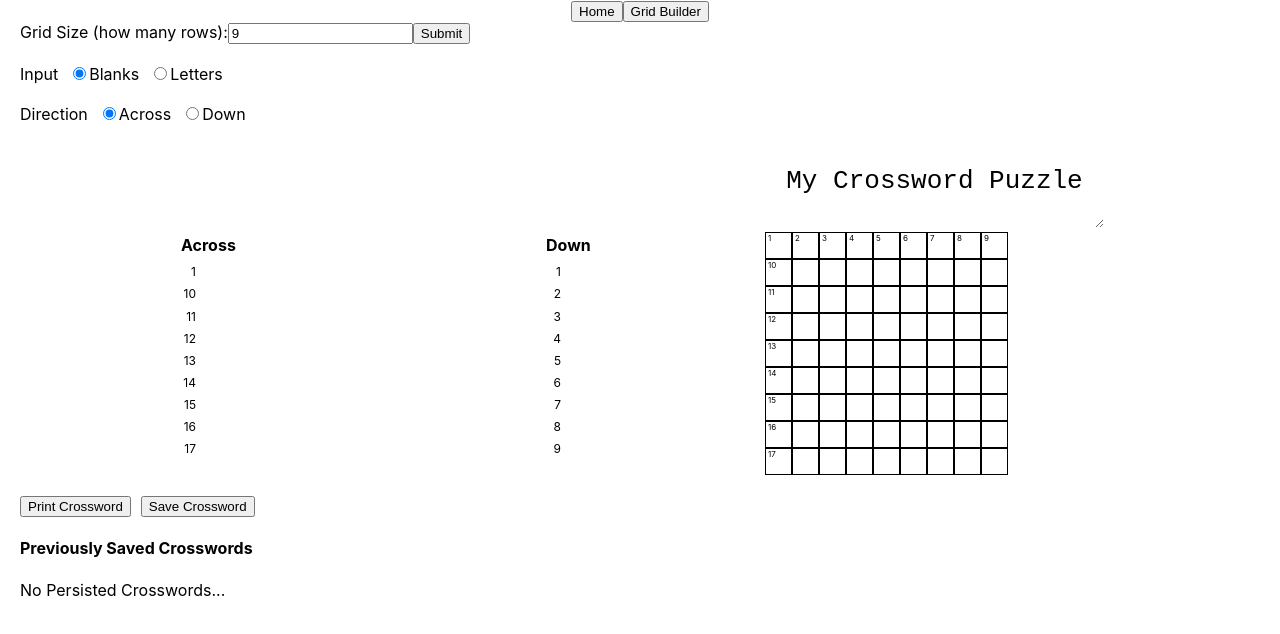
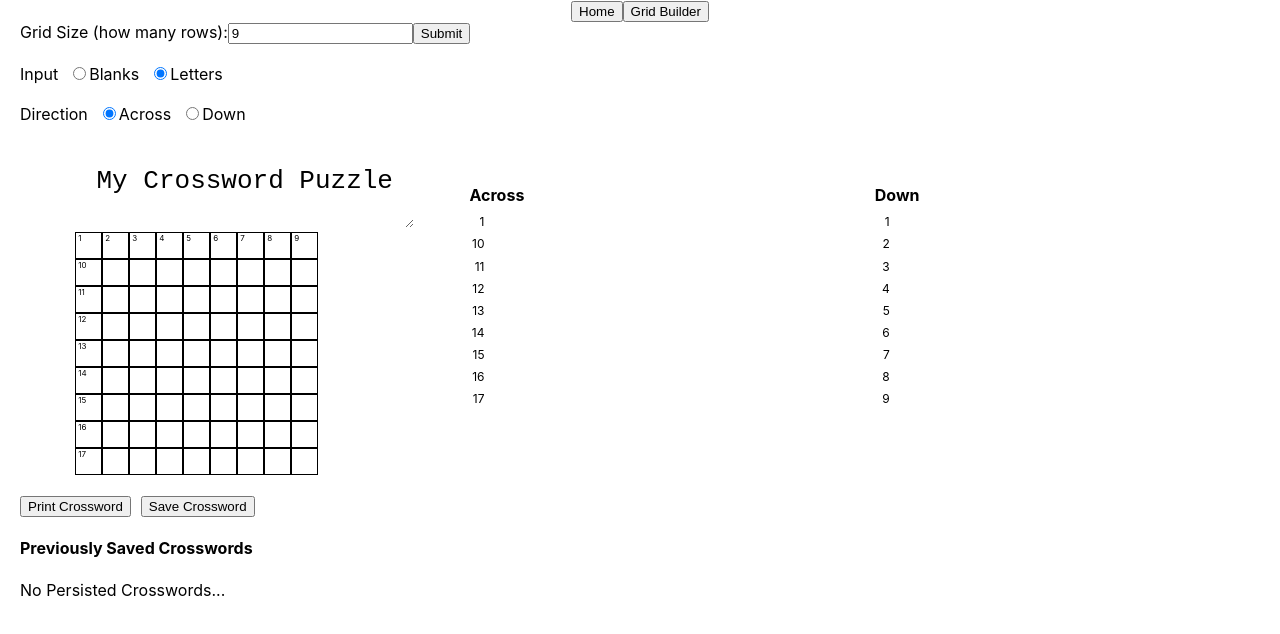
Before and after one commit to sfletche/crossword-builder, a React (Create React App) app: page /grid-builder in a window 1280 px wide. Shown: the top 634 px of the page. Built offline with nearby package versions, Linux system fonts and the light colour scheme.

Commit message:
some formatting

```diff
--- a/src/AcrossClues.css
+++ b/src/AcrossClues.css
@@ -23,7 +23,7 @@
 }
 
 .space-between {
-  justify-content: space-between;
+  /*justify-content: space-between;*/
 }
 
 .mb5 {
--- a/src/AcrossClues.react.js
+++ b/src/AcrossClues.react.js
@@ -71,7 +71,7 @@ export default class AcrossClues extends React.Component {
     const { clueState, onClueUpdate } = this.props;
     const { clues, showDropdown } = this.state;
   	return (
-  		<div className="mt50 flex minw350 space-between">
+  		<div className="flex minw350 space-between">
         <div>
           {showDropdown &&
             <Dropdown
--- a/src/CrosswordBuilder.react.js
+++ b/src/CrosswordBuilder.react.js
@@ -25,7 +25,7 @@ export default function CrosswordBuilder() {
   const [gridState, setGridState] = useState(initializeGrid());
   const [clueState, setClueState] = useState(initializeClues(gridState))
   const [tempSize, setTempSize] = useState(INIT_SIZE);
-  const [blanks, setBlanks] = useState(true);
+  const [blanks, setBlanks] = useState(false);
   const [across, setAcross] = useState(true);
   const [title, updateTitle] = useState("My Crossword Puzzle");
 
@@ -141,11 +141,6 @@ export default function CrosswordBuilder() {
         onSetDown={handleSetDown}
       />
       <div ref={componentRef} className="printable">
-        <Clues
-          clueState={clueState}
-          gridState={gridState}
-          onClueUpdate={handleClueUpdate}
-        />
         <Puzzle
           direction={across ? 'across' : 'down'}
           gridSize={gridSize}
@@ -155,6 +150,11 @@ export default function CrosswordBuilder() {
           onGridUpdate={handleGridUpdate}
           title={title}
           updateTitle={updateTitle}
+        />
+        <Clues
+          clueState={clueState}
+          gridState={gridState}
+          onClueUpdate={handleClueUpdate}
         />
       </div>
       <div className="mt20">
--- a/src/DownClues.react.js
+++ b/src/DownClues.react.js
@@ -52,7 +52,7 @@ export default class DownClues extends React.Component {
     const { clueState, onClueUpdate } = this.props;
     const { clues, showDropdown } = this.state;
     return (
-      <div className="mt50 flex minw350 space-between">
+      <div className="flex minw350 space-between">
         <div>
           {showDropdown &&
             <Dropdown
--- a/src/Puzzle.css
+++ b/src/Puzzle.css
@@ -1,7 +1,7 @@
 
 .puzzle {
   flex-direction: column;
-  min-width: 500px;
+  /*min-width: 500px;*/
 }
 
 .title {
```
